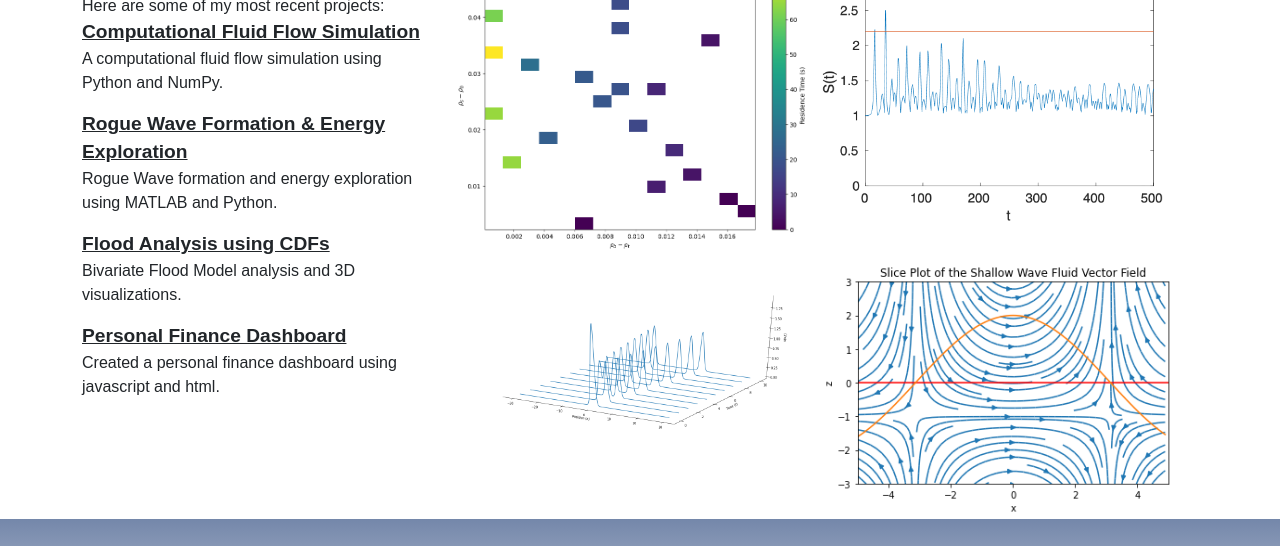
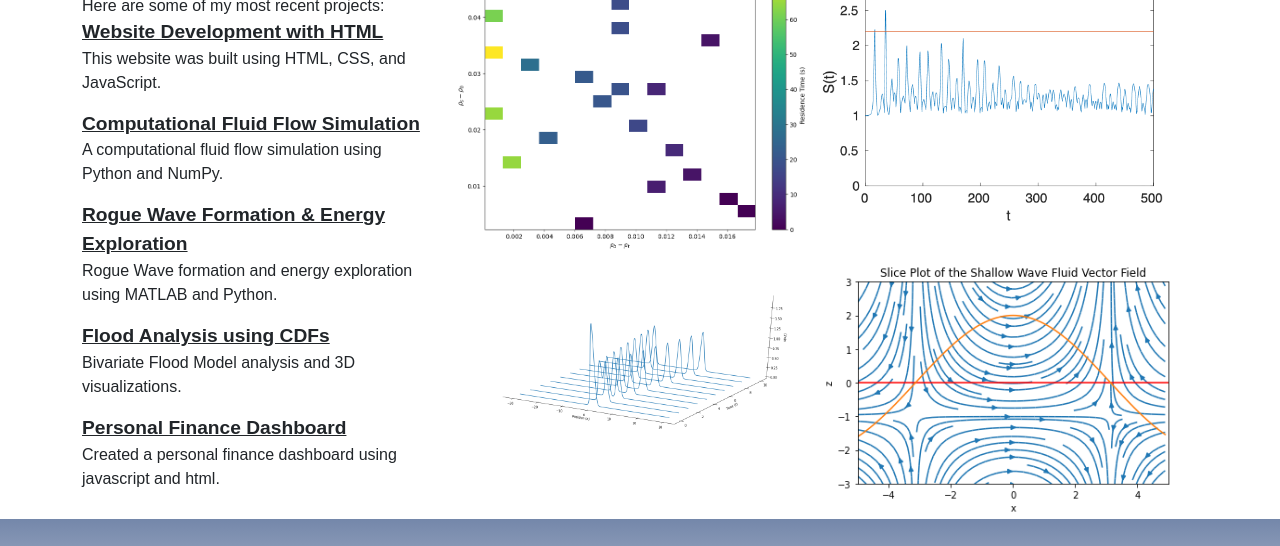
Before and after one commit to LaneEllisor/LaneEllisor.github.io, a plain HTML site: page projects.html in a window 1280 px wide. Shown: the part 275-821 px from the top of the page. Drawn offline with nearby package versions, Linux system fonts and the light colour scheme; a web font is replaced by a local one.

Commit message:
feat: added website to portfolio

```diff
--- a/projects.html
+++ b/projects.html
@@ -104,10 +104,10 @@
                             <p>Here are some of my most recent projects:</p>
 
 
-                            <!-- <div class="project">
+                            <div class="project">
                                 <u> <strong><a href="index.html">Website Development with HTML</a></strong></u>
                                 <p>This website was built using HTML, CSS, and JavaScript.</p>
-                            </div> -->
+                            </div>
 
                             <div class="project">
                                 <u><strong><a href="sphere.html">Computational Fluid Flow Simulation</a></strong></u>
```
